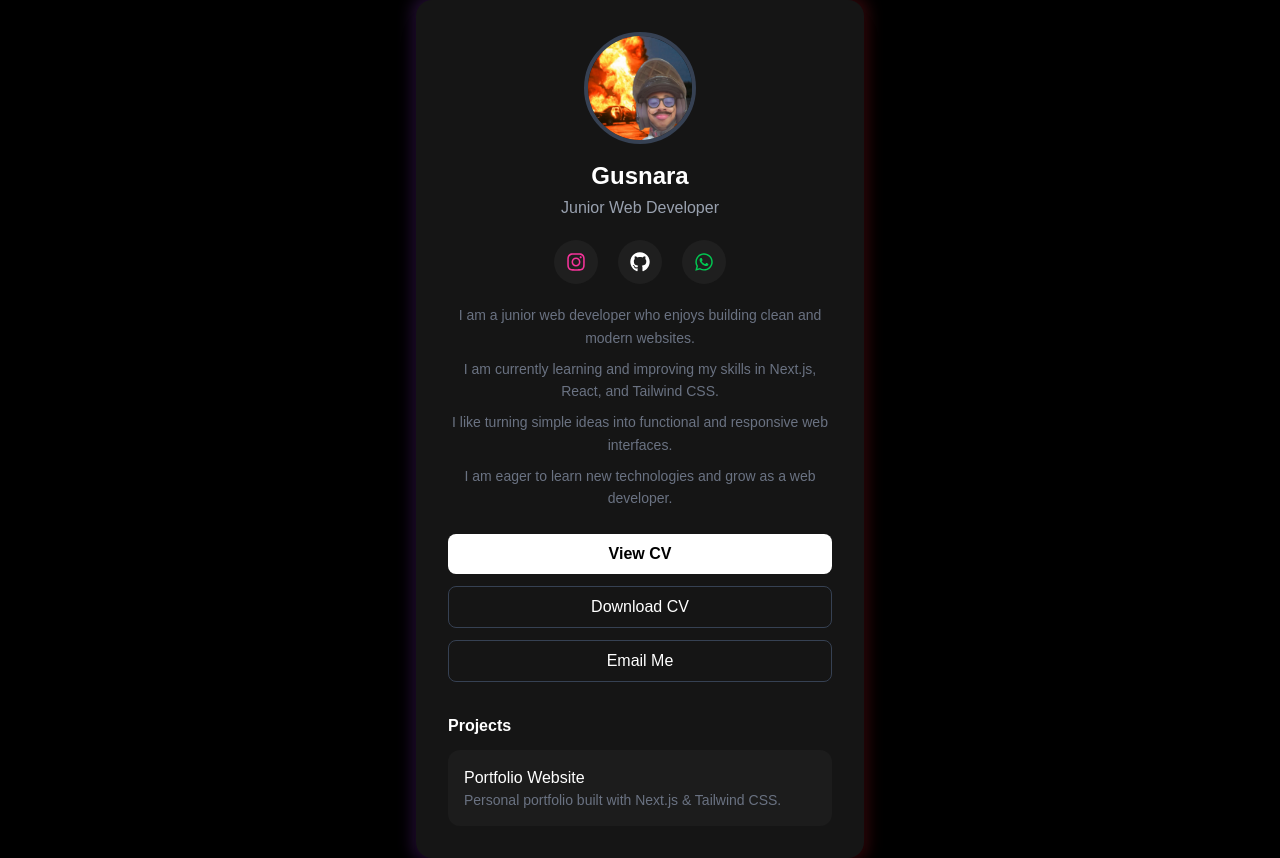
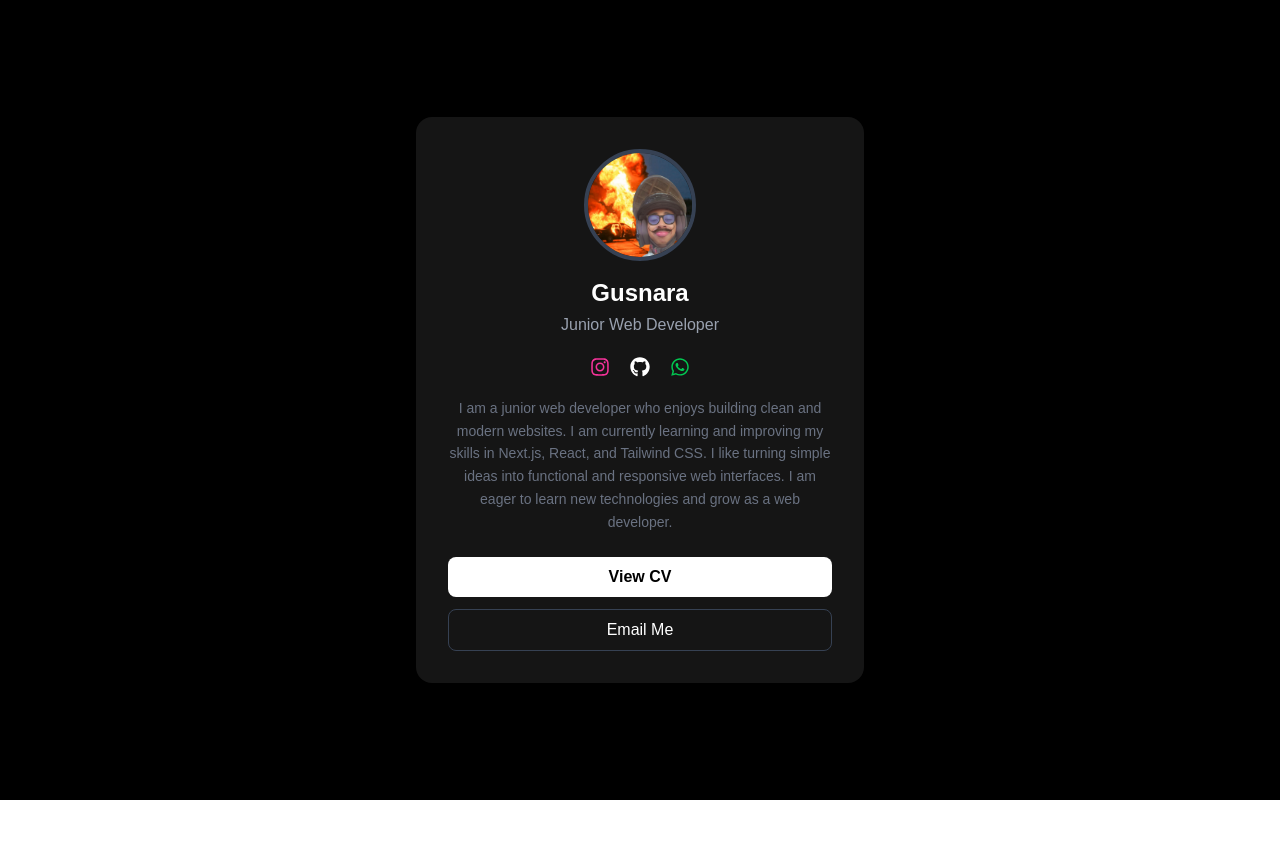
Before and after one commit to GUSNARA66/cv-portfolio, a Next.js app: page / in a window 1280 px wide. After the commit the page ends 800 px from the top, so only its background shows below. Built offline with nearby package versions, Linux system fonts and the light colour scheme.

Commit message:
update animation and content

```diff
--- a/app/page.jsx
+++ b/app/page.jsx
@@ -1,166 +1,115 @@
 "use client";
 
-import { useState } from "react";
-import { motion } from "framer-motion";
+import { useState, useEffect } from "react";
+import { motion, AnimatePresence } from "framer-motion";
 import { FaInstagram, FaGithub, FaWhatsapp } from "react-icons/fa";
 
-const container = {
-  hidden: { opacity: 0 },
-  show: {
-    opacity: 1,
-    transition: {
-      staggerChildren: 0.2,
-      delayChildren: 0.2,
-    },
-  },
-};
+export default function Home() {
+  const [showIntro, setShowIntro] = useState(true);
 
-const item = {
-  hidden: { opacity: 0, y: 20 },
-  show: {
-    opacity: 1,
-    y: 0,
-    transition: { duration: 0.6, ease: "easeOut" },
-  },
-};
+  useEffect(() => {
+    const timer = setTimeout(() => {
+      setShowIntro(false);
+    }, 2200); // durasi intro
 
-export default function Home() {
-  const [pos, setPos] = useState({ x: 50, y: 50 });
+    return () => clearTimeout(timer);
+  }, []);
 
   return (
-    <main
-      onMouseMove={(e) =>
-        setPos({
-          x: (e.clientX / window.innerWidth) * 100,
-          y: (e.clientY / window.innerHeight) * 100,
-        })
-      }
-      className="min-h-screen bg-black flex items-center justify-center px-4 relative overflow-hidden"
+    <main className="min-h-screen bg-black flex items-center justify-center px-4 overflow-hidden">
+      <AnimatePresence>
+        {showIntro ? (
+          /* INTRO TEXT */
+          <motion.div
+            key="intro"
+            initial={{ opacity: 0, scale: 0.9 }}
+            animate={{ opacity: 1, scale: 1 }}
+            exit={{ opacity: 0, scale: 1.1 }}
+            transition={{ duration: 0.8, ease: "easeOut" }}
+            className="text-center"
           >
-      {/* FOLLOW GLOW */}
-      <div
-        className="absolute w-96 h-96 rounded-full blur-3xl opacity-20 pointer-events-none transition-all duration-300"
-        style={{
-          background: "radial-gradient(circle, #ec4899, transparent 60%)",
-          left: `${pos.x}%`,
-          top: `${pos.y}%`,
-          transform: "translate(-50%, -50%)",
-        }}
-      />
-
-      <div className="relative w-full max-w-md">
-        {/* CARD GLOW */}
-        <div className="absolute -inset-1 rounded-2xl bg-gradient-to-r from-purple-500 via-pink-500 to-red-500 opacity-20 blur"></div>
-
+            <h1 className="text-white text-3xl md:text-4xl font-bold">
+              Hi, welcome to my portfolio 👋
+            </h1>
+            <p className="text-gray-400 mt-2">
+              I’m Gusnara, Junior Web Developer
+            </p>
+          </motion.div>
+        ) : (
+          /* MAIN CONTENT */
           <motion.div
-          variants={container}
-          initial="hidden"
-          animate="show"
-          className="relative bg-[#151515] rounded-2xl p-8 text-center shadow-xl"
+            key="content"
+            initial={{ opacity: 0 }}
+            animate={{ opacity: 1 }}
+            transition={{ duration: 0.8 }}
+            className="w-full max-w-md"
           >
-          {/* FOTO */}
-          <motion.img
-            variants={item}
+            <div className="relative bg-[#151515] rounded-2xl p-8 text-center shadow-xl">
+              <img
                 src="/profile.jpg"
                 alt="Profile"
                 className="w-28 h-28 mx-auto rounded-full object-cover border-4 border-gray-700"
               />
 
-          {/* NAMA */}
-          <motion.h1 variants={item} className="text-2xl font-bold text-white mt-4">
+              <h1 className="text-2xl font-bold text-white mt-4">
                 Gusnara
-          </motion.h1>
+              </h1>
 
-          {/* ROLE */}
-          <motion.p variants={item} className="text-gray-400 mt-1">
+              <p className="text-gray-400 mt-1">
                 Junior Web Developer
-          </motion.p>
+              </p>
 
-          {/* SOSIAL */}
-          <motion.div variants={item} className="flex justify-center gap-5 mt-5">
+              <div className="flex justify-center gap-5 mt-5">
                 <a
                   href="https://instagram.com/gussnarraa_"
                   target="_blank"
-              className="w-11 h-11 flex items-center justify-center rounded-full bg-[#1f1f1f] text-pink-500 hover:bg-pink-500 hover:text-black hover:scale-110 transition text-xl"
+                  className="text-pink-500 text-xl hover:scale-110 transition"
                 >
                   <FaInstagram />
                 </a>
-
                 <a
                   href="https://github.com/GUSNARA66"
                   target="_blank"
-              className="w-11 h-11 flex items-center justify-center rounded-full bg-[#1f1f1f] text-white hover:bg-white hover:text-black hover:scale-110 transition text-xl"
+                  className="text-white text-xl hover:scale-110 transition"
                 >
                   <FaGithub />
                 </a>
-
                 <a
                   href="https://wa.me/6285810564284"
                   target="_blank"
-              className="w-11 h-11 flex items-center justify-center rounded-full bg-[#1f1f1f] text-green-500 hover:bg-green-500 hover:text-black hover:scale-110 transition text-xl"
+                  className="text-green-500 text-xl hover:scale-110 transition"
                 >
                   <FaWhatsapp />
                 </a>
-          </motion.div>
+              </div>
 
-          {/* ABOUT */}
-          <motion.div variants={container} className="text-gray-500 text-sm mt-5 space-y-2 leading-relaxed">
-            <motion.p variants={item}>
+              <p className="text-gray-500 text-sm mt-5 leading-relaxed">
                 I am a junior web developer who enjoys building clean and modern websites.
-            </motion.p>
-            <motion.p variants={item}>
                 I am currently learning and improving my skills in Next.js, React, and Tailwind CSS.
-            </motion.p>
-            <motion.p variants={item}>
                 I like turning simple ideas into functional and responsive web interfaces.
-            </motion.p>
-            <motion.p variants={item}>
                 I am eager to learn new technologies and grow as a web developer.
-            </motion.p>
-          </motion.div>
+              </p>
 
-          {/* BUTTON */}
-          <motion.div variants={item} className="mt-6 flex flex-col gap-3">
+              <div className="mt-6 flex flex-col gap-3">
                 <a
                   href="/cv.pdf"
                   target="_blank"
-              className="w-full py-2 rounded-lg bg-white text-black font-semibold hover:bg-gray-200 transition"
+                  className="py-2 rounded-lg bg-white text-black font-semibold"
                 >
                   View CV
                 </a>
 
                 <a
-              href="/cv.pdf"
-              download
-              className="w-full py-2 rounded-lg border border-gray-700 text-white hover:bg-gray-800 transition"
-            >
-              Download CV
-            </a>
-
-            <a
-              href="mailto:gnara8817@gmail.com?subject=Portfolio%20Contact"
-              className="w-full py-2 rounded-lg border border-gray-700 text-white hover:bg-gray-800 transition"
+                  href="mailto:gnara8817@gmail.com"
+                  className="py-2 rounded-lg border border-gray-700 text-white"
                 >
                   Email Me
                 </a>
+              </div>
+            </div>
           </motion.div>
-
-          {/* PROJECT */}
-          <motion.div variants={item} className="mt-8 text-left">
-            <h2 className="text-white font-semibold mb-3">Projects</h2>
-            <a
-              href="https://github.com/GUSNARA66"
-              target="_blank"
-              className="block p-4 rounded-xl bg-[#1c1c1c] hover:bg-[#232323] hover:scale-[1.03] transition"
-            >
-              <h3 className="text-white font-medium">Portfolio Website</h3>
-              <p className="text-gray-500 text-sm">
-                Personal portfolio built with Next.js & Tailwind CSS.
-              </p>
-            </a>
-          </motion.div>
-        </motion.div>
-      </div>
+        )}
+      </AnimatePresence>
     </main>
   );
 }
```
Lines whose indentation alone changed are shown as unchanged.
